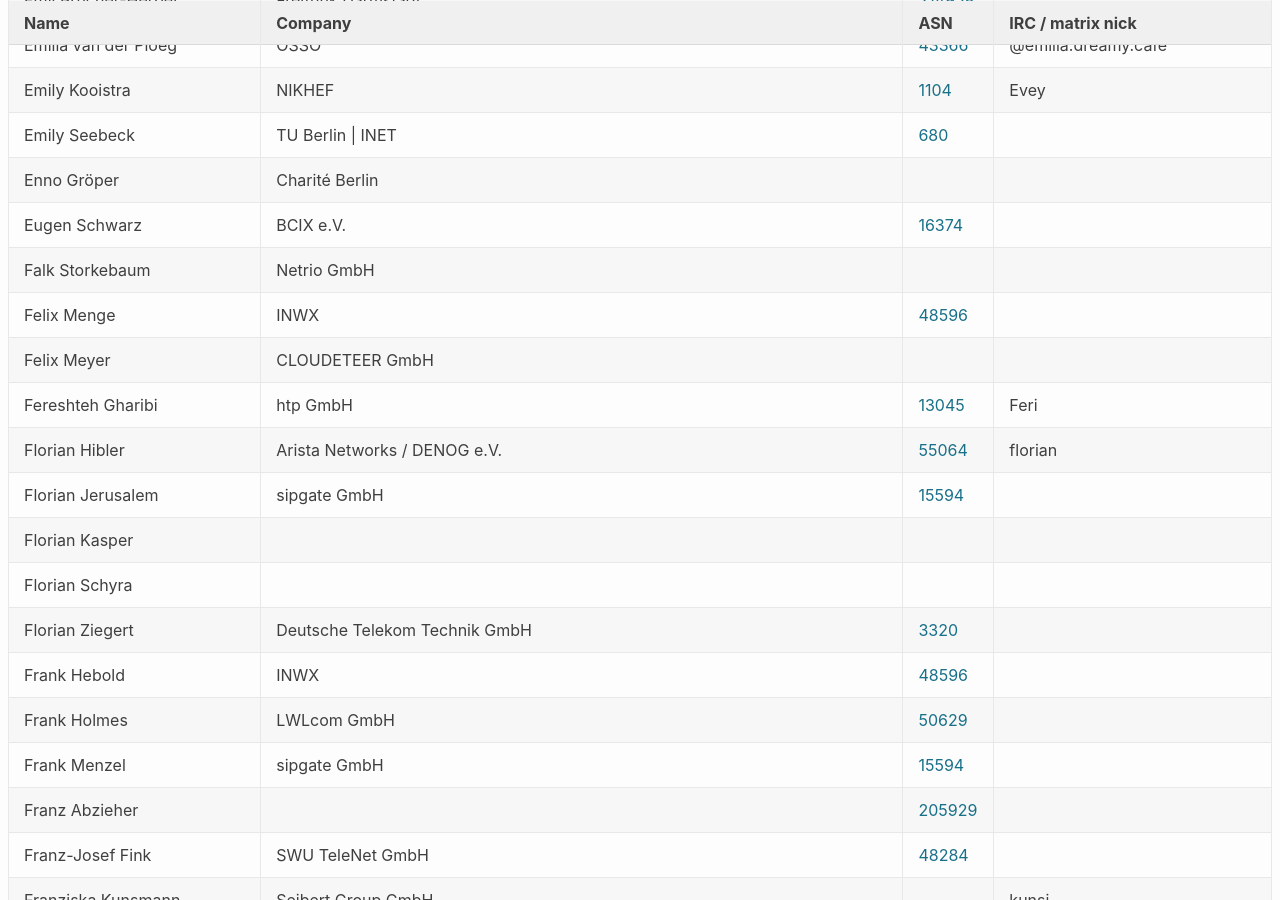
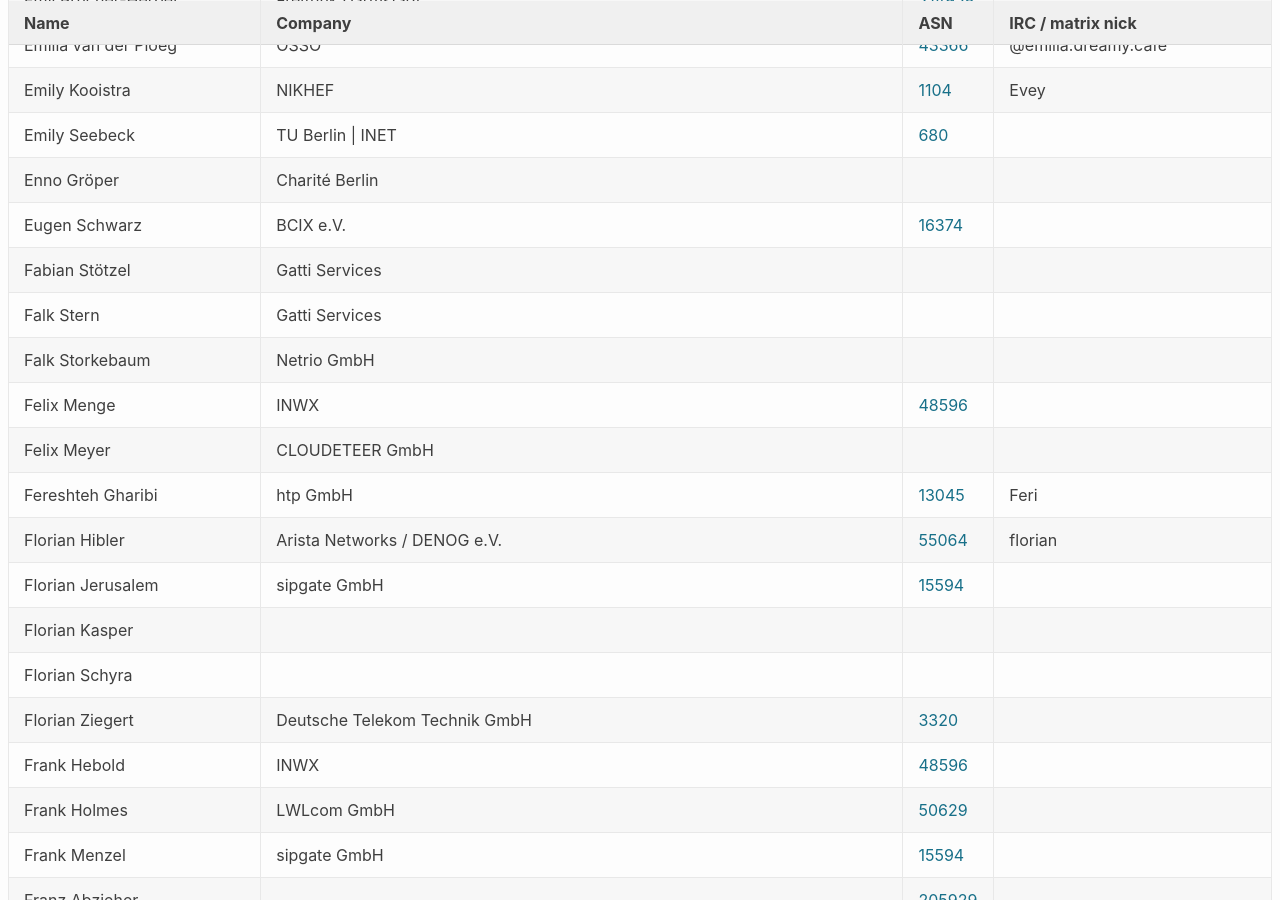
Before and after one commit to denog/pretix-attendeelist, a Jekyll site: the page built from denog17/index.markdown, in a window 1280 px wide and 900 px high, scrolled down 4114 px. Built offline with Jekyll 4.4.1, drawn with Linux system fonts in a browser that asks for light colours.

Commit message:
Latest data: Mon Sep  8 09:32:52 UTC 2025

```diff
--- a/_data/attendees_denog17_onsite.json
+++ b/_data/attendees_denog17_onsite.json
@@ -558,6 +558,18 @@
     "asn": "16374"
   },
   {
+    "name": "Fabian Stötzel",
+    "company": "Gatti Services",
+    "irc": null,
+    "asn": null
+  },
+  {
+    "name": "Falk Stern",
+    "company": "Gatti Services",
+    "irc": null,
+    "asn": null
+  },
+  {
     "name": "Falk Storkebaum",
     "company": "Netrio GmbH",
     "irc": null,
```
